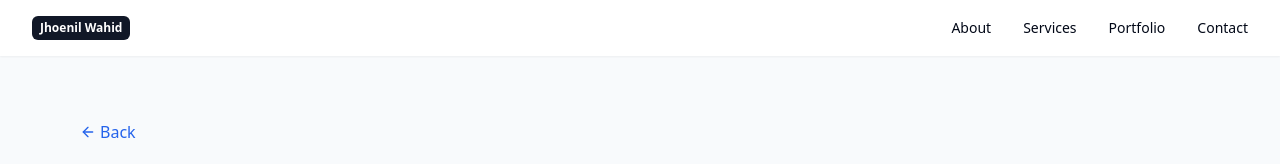
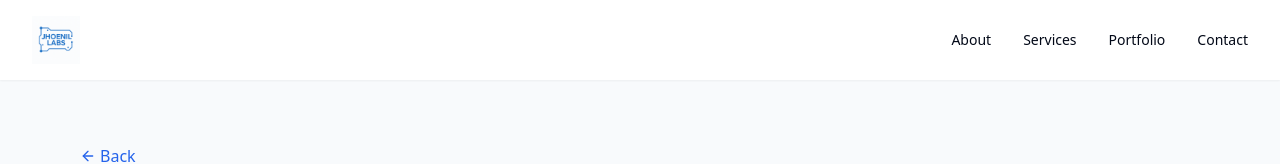
Before and after one commit to JHNLWHD/jhoenil-labs, a React (Vite) app: page /projects in a window 1280 px wide. Shown: the top 164 px of the page. Built offline with nearby package versions, Linux system fonts and the light colour scheme.

Commit message:
feat: update header logo

```diff
--- a/src/components/Header.tsx
+++ b/src/components/Header.tsx
@@ -1,6 +1,4 @@
-
 import React, { useState } from 'react';
-import { cn } from '@/lib/utils';
 import { Menu, X } from 'lucide-react';
 
 const Header = () => {
@@ -14,7 +12,7 @@ const Header = () => {
     <header className="py-4 px-4 md:px-8 flex justify-between items-center sticky top-0 bg-white/90 backdrop-blur-sm z-50 shadow-sm">
       <div className="font-bold text-xl">
         <a href="/" className="flex items-center gap-2" aria-label="Jhoenil Wahid Home">
-          <span className="bg-gray-900 text-white text-xs px-2 py-1 rounded-md">Jhoenil Wahid</span>
+          <img src="/public/jhoenil_labs.png" alt="Jhoenil Labs Logo" className="h-12 w-auto" />
         </a>
       </div>
 
```
